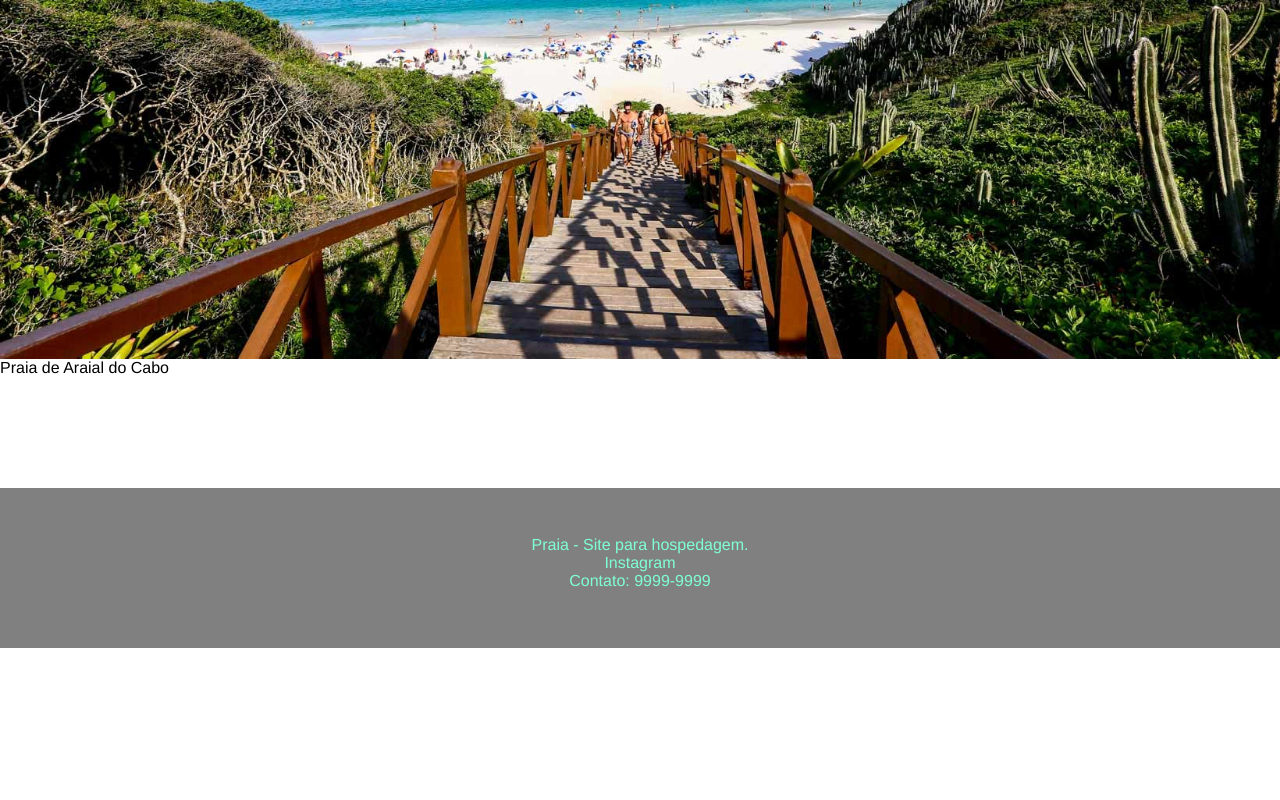
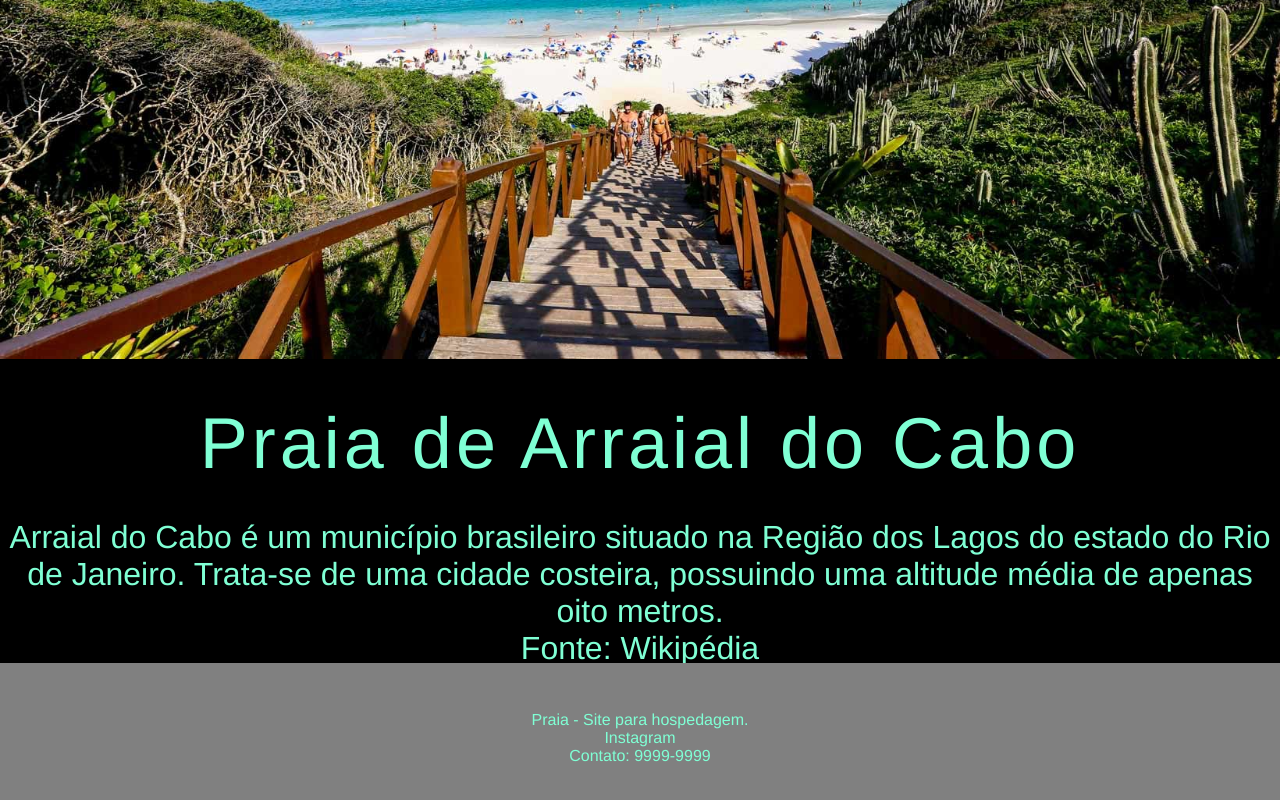
Before and after one commit to MahAzevedo/praia, a React (Vite) app: page / in a window 1280 px wide. Shown: the part 312-1112 px from the top of the page. Before the commit the page ends 960 px from the top, so only its background shows below. Built offline with nearby package versions, Linux system fonts and the light colour scheme.

Commit message:
new file:   src/Components/FeedPhotos.jsx

```diff
--- a/src/App.jsx
+++ b/src/App.jsx
@@ -5,6 +5,7 @@ import { BrowserRouter, Route, Routes } from 'react-router-dom';
 import Header from './Components/Header';
 import Footer from './Components/Footer';
 import Home from './Components/Home';
+// import Banner from './Components/Banner';
 
 
 // import reactLogo from './assets/react.svg'; exemplo de imagem
@@ -16,6 +17,7 @@ const App = () => {
       <BrowserRouter>
         <Header />
         <main className="AppBody">
+          {/* <Banner /> */}
           <Routes>
             <Route path="/" element={<Home />}/>
           </Routes>
--- /dev/null
+++ b/src/Components/Banner.jsx
@@ -0,0 +1,25 @@
+// import React from 'react';
+// import styles from './Banner.module.css';
+// import PhotoCapa from '../Assets/fotoCapaThayanaAlvarenga.jpg?react';
+
+
+// const Banner = () => {
+//   return (
+    // <section>
+      {/* <div className={styles.photo}> */}
+        {/* vídeo praia de arraial entra aqui */}
+        {/* <img className={styles.photoCapa} src={PhotoCapa} alt="Foto de Arraial de Cabo" />
+        <p>Praia de Araial do Cabo</p>
+      </div> */}
+    {/* </section> */}
+   {/* ); */}
+ {/* }; */}
+
+// export default Banner;
+
+
+// como importar fotos/imagens:
+
+// import viteLogo from '/vite.svg';
+
+// <img src={viteLogo} className="logo" alt="Vite logo" />
--- a/src/Components/Header.module.css
+++ b/src/Components/Header.module.css
@@ -36,3 +36,5 @@
     position: relative;
     top: -1px;
 }
+
+.galery {}
--- a/src/Components/Home.jsx
+++ b/src/Components/Home.jsx
@@ -2,14 +2,19 @@ import React from 'react';
 import styles from './Home.module.css';
 import PhotoCapa from '../Assets/fotoCapaThayanaAlvarenga.jpg?react';
 
+// import Banner from './Banner';
+
 const Home = () => {
   return (
     <section className={styles.home}>
-      <div className={styles.photo}>
-        {/* vídeo praia de arraial entra aqui */}
-        {/* <FotoCapa /> */}
+      <div>
+        {/* <Banner /> */}
+        {/* vídeo infinito da praia de arraial aqui */}
         <img className={styles.photoCapa} src={PhotoCapa} alt="Foto de Arraial de Cabo" />
-        <p>Praia de Araial do Cabo</p>
+      </div>
+      <div className={styles.feedPhotos}>
+        <h1>Praia de Arraial do Cabo</h1>
+        <p>Arraial do Cabo é um município brasileiro situado na Região dos Lagos do estado do Rio de Janeiro. Trata-se de uma cidade costeira, possuindo uma altitude média de apenas oito metros. <br/> Fonte: Wikipédia</p>
       </div>
     </section>
   );
--- a/src/Components/Home.module.css
+++ b/src/Components/Home.module.css
@@ -1,7 +1,38 @@
 .home {}
 
 .photo {
+    /* width: 100%; */
+}
+
+.photoCapa {
     width: 100%;
 }
 
-.photoCapa {}
+.feedPhotos {}
+
+.feedPhotos h1 {
+    text-align: center;
+
+    padding: 3rem 3rem 3rem 3rem;
+    height: 10rem;
+    font-size: 2rem;
+    background: black;
+    color: aquamarine;
+
+    /* color: var(--red); */
+    letter-spacing: 4px;
+
+
+    /* font-family: Sp Ghost Ui Title, sans-serif; */
+    font-size: 72px;
+    font-weight: 400;
+    line-height: 72px;
+}
+
+.feedPhotos p {
+    text-align: center;
+    height: 9rem;
+    font-size: 2rem;
+    background: black;
+    color: aquamarine;
+}
```
Also changed, not shown: src/Components/Banner.module.css (added, +7 -0 lines), src/Components/FeedPhotos.jsx (added, +12 -0 lines), src/Components/FeedPhotos.module.css (added).
